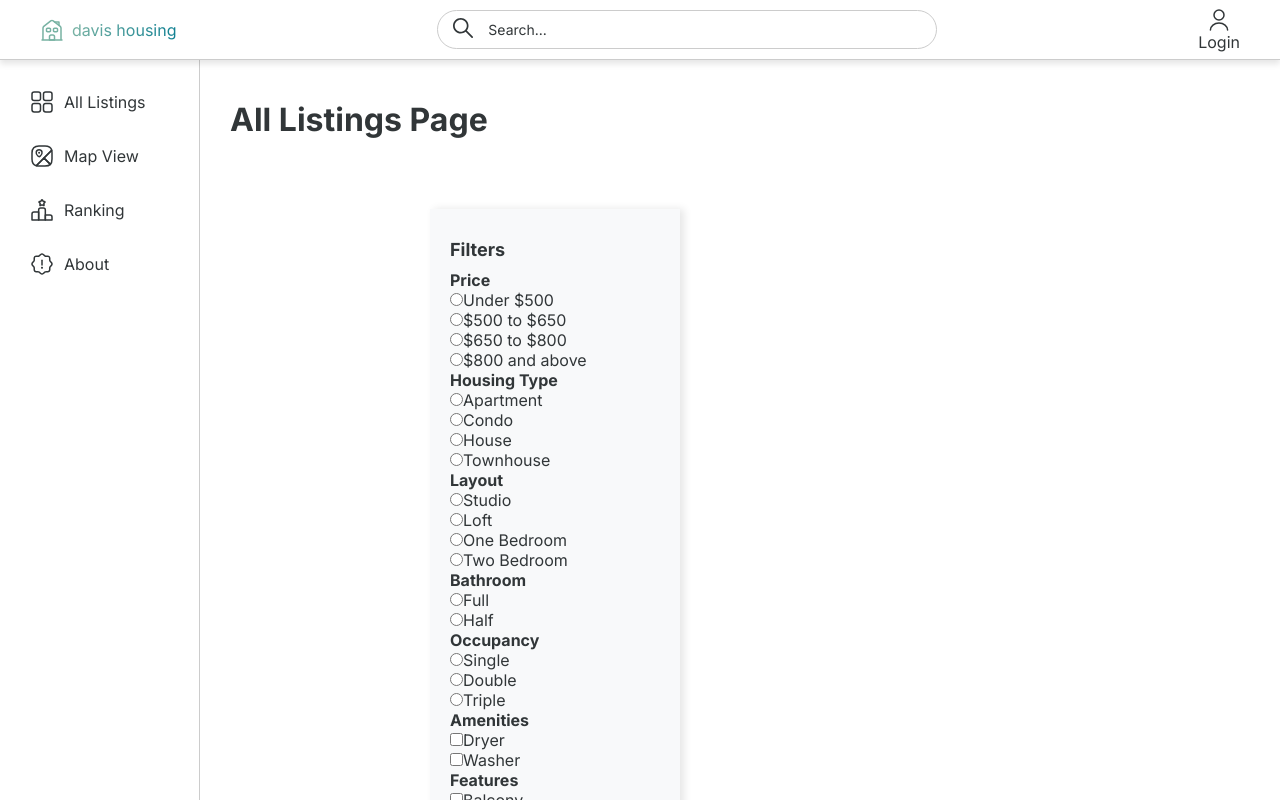
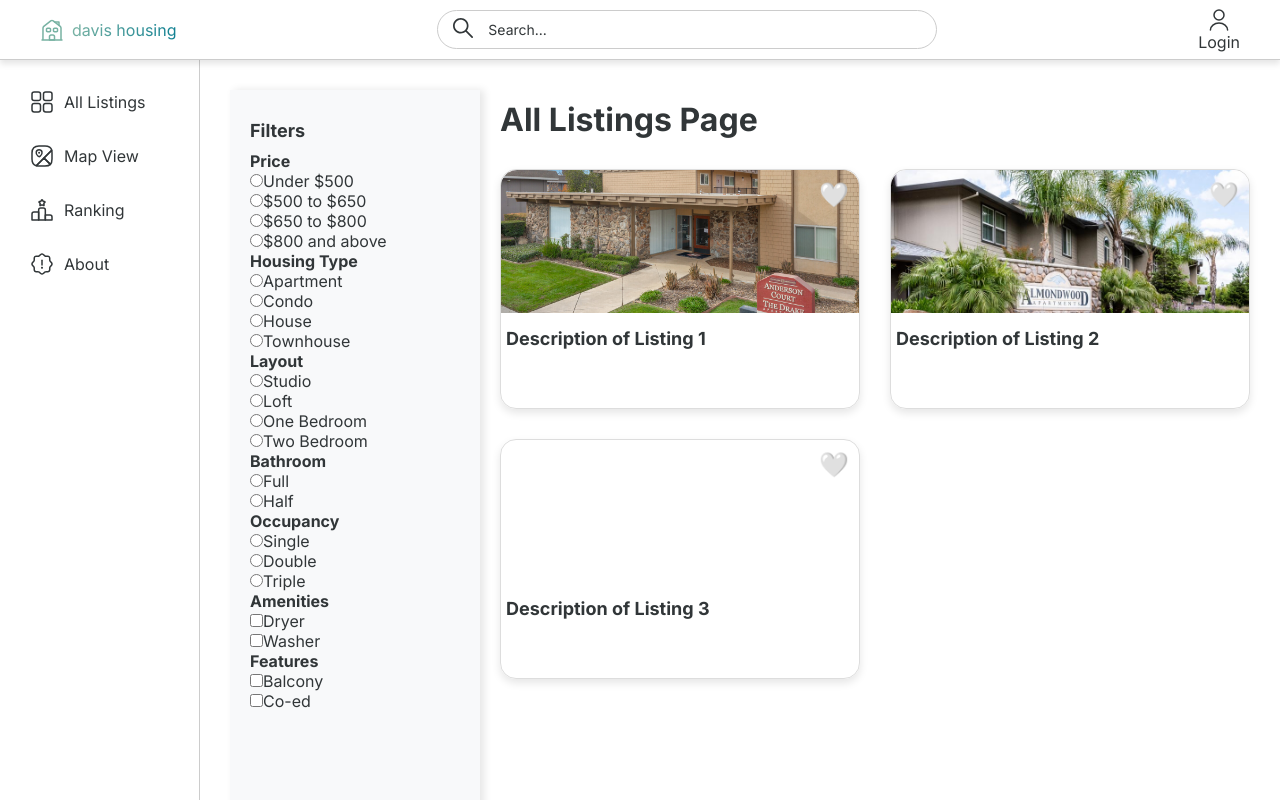
Before and after one commit to GDSC-UCD-Cohort-24-25/Apartment-Review-Website, a React (Vite) app in the folder frontend/: page /listing in a window 1280 px wide. Shown: the top 800 px of the page. Built offline with nearby package versions, Linux system fonts and the light colour scheme; no server answers.

Commit message:
finished merging jamies branch

```diff
--- a/frontend/src/components/FilterBar.css
+++ b/frontend/src/components/FilterBar.css
@@ -2,9 +2,7 @@
 
   /* FilterBar - Position it right next to the sidebar and below the navbar */
   .filter-bar {
-    position: relative;
-    top: 60px; /* Start the filter bar below the navbar */
-    left: 200px; /* Position it next to the sidebar */
+    position: fixed;
     width: 250px;
     height: calc(100% - 60px); /* Adjust height to take full screen except navbar */
     background-color: #f8f9fa;
--- a/frontend/src/components/ListingBox.css
+++ b/frontend/src/components/ListingBox.css
@@ -1,19 +1,20 @@
 /* For ListingBox */
 .image-card {
-    width: 100%; /* Make the box fill its container */
-    max-width: 300px;  /* Limit the max width of the box */
-    margin: 10px;  /* Add spacing between boxes */
+    aspect-ratio: 3/2; /* Makes the height the same as the width */
+    position: relative; /* Ensure the heart icon is positioned correctly */
     border: 1px solid #ddd;  /* Optional: Add border for clarity */
-    border-radius: 8px;
-    overflow: hidden;
-    background-color: #fff;
+    border-radius: var(--card-border-radius);
     box-shadow: 0px 4px 8px rgba(0, 0, 0, 0.1);  /* Optional: Add some shadow */
+    /* transition: transform 0.3s ease, box-shadow 0.3s ease; */
+    display: grid;
+    grid-template-rows: 3fr 2fr;
 }
 
 .image-container {
-    width: 100%;
-    height: 200px; /* Set fixed height for the images */
-    overflow: hidden;
+  border-radius: var(--card-border-radius) var(--card-border-radius) 0 0;
+  background-repeat: no-repeat;  /* Prevents the image from repeating */
+  background-position: center center;  /* Ensures the bottom center of the image is always in the same place */
+  background-size: cover;  /* Ensures the image covers the element while maintaining its aspect ratio */
 }
 
 .image-container img {
@@ -31,9 +32,7 @@
 }
 
 .image-card p {
-    padding: 10px;
   font-size: 14px;
-    color: #333;
   text-align: center;
   margin: 0;
 }
@@ -42,6 +41,24 @@
 .listing-container {
   display: grid;
   grid-template-columns: repeat(auto-fill, minmax(250px, 1fr));  /* Create responsive grid */
-    gap: 20px;
+  gap: 30px;
   margin-top: 20px;
 }
+
+.heart-icon {
+  position: absolute;
+  top: 10px;
+  right: 10px;
+  font-size: 24px;
+  cursor: pointer;
+  transition: transform 0.3s ease;
+}
+
+.heart-icon:hover {
+  transform: scale(1.2);
+}
+
+.image-card:hover {
+  transform: scale(1.05);  /* Zoom effect on hover */
+  box-shadow: 0 8px 16px rgba(0, 0, 0, 0.2);
+}
--- a/frontend/src/components/ListingBox.jsx
+++ b/frontend/src/components/ListingBox.jsx
@@ -10,7 +10,7 @@ const ListingBox = ({ image, description, liked, onLike , phone,address }) => {
             {liked ? '❤️' : '🤍'}
           </span>
         </div>
-        <div className='image-card-text'>
+        <div className='card-text'>
         <h3>{description}</h3>
         <p>{phone}</p>
         <p>{address}</p>
--- a/frontend/src/pages/AllListing.css
+++ b/frontend/src/pages/AllListing.css
@@ -1,32 +1,5 @@
 /* Styling specifically for the ListingPage */
 
-.listing-page-container {
-    margin-left: 450px; /* Adjust for sidebar + filter bar */
-    padding: 20px;
-    margin-top: 60px; /* Space for the navbar */
-    display: grid;
-    grid-template-columns: repeat(auto-fill, minmax(250px, 1fr));
-    gap: 20px;
-  }
-
-  /* Image Card Style for Listing Boxes on ListingPage */
-  .listing-page-container .image-card {
-    border: 1px solid #ddd;
-    border-radius: 8px;
-    overflow: hidden;
-    box-shadow: 0 4px 10px rgba(0, 0, 0, 0.1);
-  }
-
-  .listing-page-container .image-container img {
-    width: 100%;
-    height: auto;
-    border-bottom: 1px solid #ddd;
-  }
-
-  .listing-page-container .heart-icon {
-    position: absolute;
-    top: 10px;
-    right: 10px;
-    font-size: 24px;
-    cursor: pointer;
-  }
+.listing-body {
+    margin-left: 270px;
+}
--- a/frontend/src/pages/AllListing.jsx
+++ b/frontend/src/pages/AllListing.jsx
@@ -15,12 +15,16 @@ function Listing() {
   };
 
   return (
+
     <div className="listing-page">
+        <FilterBar />
+      <div className='listing-body'>
       <h1>All Listings Page</h1>
 
       {/* Render the FilterBar */}
-      <FilterBar />
-
+      {/* <div className='filter-section'>
+        <FilterBar />
+      </div> */}
       {/* Sample ListingBox */}
       <div className="listing-container">
         {['apartments/thedrakeandanderson/the-drake-and-anderson-court-davis-ca-primary-photo.jpg',
@@ -35,6 +39,7 @@ function Listing() {
           />
         ))}
       </div>
+      </div>
     </div>
   );
 }
--- a/frontend/src/pages/home.css
+++ b/frontend/src/pages/home.css
@@ -9,47 +9,7 @@
   flex-direction: column;
   gap: 10px
 }
-.image-gallery {
-  display: grid;
-  grid-template-columns: repeat(auto-fill, minmax(400px, 1fr)); /* Responsive grid layout */
-  gap: 24px;
+
+.card-text {
+  padding: 5px;
 }
-
-.image-card {
-  aspect-ratio: 3/2; /* Makes the height the same as the width */
-  position: relative; /* Ensure the heart icon is positioned correctly */
-  box-shadow: 0px 4px 10px 0px rgba(210, 210, 217, 1);
-  transition: transform 0.3s ease, box-shadow 0.3s ease;
-  border-radius: var(--card-border-radius);
-  display: grid;
-  grid-template-rows: 3fr 2fr;
-}
-
-.image-card-text {
-  padding: 1rem;
-}
-
-.image-card:hover {
-  transform: scale(1.05);  /* Zoom effect on hover */
-  box-shadow: 0 8px 16px rgba(0, 0, 0, 0.2);
-}
-.image-container {
-  border-radius: var(--card-border-radius) var(--card-border-radius) 0 0;
-  background-repeat: no-repeat;  /* Prevents the image from repeating */
-  background-position: center center;  /* Ensures the bottom center of the image is always in the same place */
-  background-size: cover;  /* Ensures the image covers the element while maintaining its aspect ratio */
-
-}
-
-.heart-icon {
-  position: absolute;
-  top: 10px;
-  right: 10px;
-  font-size: 24px;
-  cursor: pointer;
-  transition: transform 0.3s ease;
-}
-
-.heart-icon:hover {
-  transform: scale(1.2);
-}
--- a/frontend/src/pages/home.jsx
+++ b/frontend/src/pages/home.jsx
@@ -29,8 +29,8 @@ const Home = () => {
       <main className="content">
       <div>
         <h2>Featured</h2>  {/* Add "Featured" text */}
-        <div className="image-gallery">
-        {apartments.map((apartment, index) => (
+        <div className="listing-container">
+        {apartments.slice(0,6).map((apartment, index) => (
           <ListingBox
             key={apartment.id}
             image={apartment.photo}
@@ -46,7 +46,7 @@ const Home = () => {
       <div>
         {/* High Rated Section */}
         <h2>High Rated</h2>
-        <div className="image-gallery">
+        <div className="listing-container">
         {['apartments/thedrakeandanderson/the-drake-and-anderson-court-davis-ca-primary-photo.jpg', 'apartments/almondwood/almondwood-apartments-20200519-064.jpg', 'apartments/sycamorelane/RB209244_HDR_Edit(20220221215739348).jpg'].map((image, index) => (
             <ListingBox
               key={index + 3}  // Offset index to avoid duplicate keys
```
Lines whose indentation alone changed are shown as unchanged.
